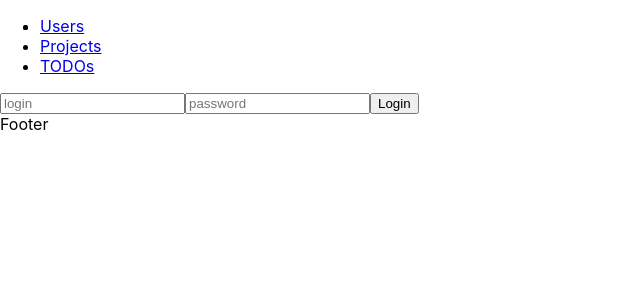
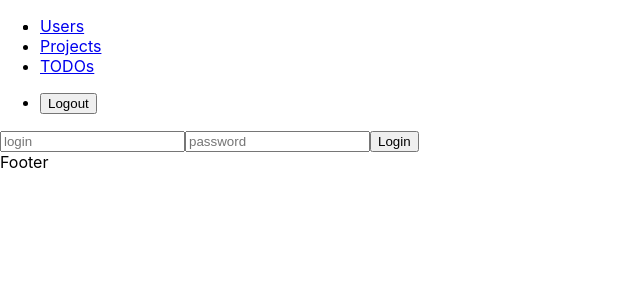
Before and after one commit to mmsolovev/todos, a React (Create React App) app in the folder frontend/: page /login in a window 1280 px wide. Shown: the top 300 px of the page, without its empty margins (0-640 px from the left). Built offline with nearby package versions, Linux system fonts and the light colour scheme; no server answers.

Commit message:
lesson_7: made auth with token

```diff
--- a/frontend/package.json
+++ b/frontend/package.json
@@ -11,6 +11,7 @@
     "react-dom": "^17.0.2",
     "react-router-dom": "^6.2.1",
     "react-scripts": "5.0.0",
+    "universal-cookie": "^4.0.4",
     "web-vitals": "^2.1.4"
   },
   "scripts": {
--- a/frontend/src/App.js
+++ b/frontend/src/App.js
@@ -1,5 +1,5 @@
 import React from 'react';
-import {BrowserRouter, Routes, Route} from "react-router-dom";
+import {BrowserRouter, Routes, Route, Link} from "react-router-dom";
 import './App.css';
 import axios from "axios";
 import Navbar from "./components/Menu";
@@ -8,6 +8,7 @@ import UserList from "./components/User";
 import ToDoList from "./components/ToDo";
 import {ProjectDetail, ProjectList} from "./components/Project";
 import LoginForm from "./components/Auth";
+import Cookies from 'universal-cookie';
 
 
 const DOMAIN = 'http://127.0.0.1:8000'
@@ -27,11 +28,40 @@ class App extends React.Component {
            users: [],
            projects: [],
            project: {},
-           todos: []
+           todos: [],
+           token: ''
        }
    }
 
+   set_token(token) {
+       const cookies = new Cookies()
+       cookies.set('token', token)
+       this.setState({'token': token})
+   }
+
+   is_authenticated() {
+       return this.state.token != ''
+   }
+
+   logout() {
+       this.set_token('')
+   }
+
+   get_token_from_storage() {
+       const cookies = new Cookies()
+       const token = cookies.get('token')
+       this.setState({'token': token})
+   }
+
+   get_token(username, password) {
+       axios.post('http://127.0.0.1:8000/api-token-auth/', {username: username, password: password})
+           .then(response => {
+               this.set_token(response.data['token'])
+           }).catch(error => alert('Неверный логин или пароль'))
+   }
+
    componentDidMount() {
+       this.get_token_from_storage()
         axios.get(get_url('/api/users/'))
         .then(response => {
             //console.log(response.data)
@@ -55,7 +85,11 @@ class App extends React.Component {
        return (
            <BrowserRouter>
                   <header>
-                    <Navbar navbarItems={this.state.navbarItems} />
+                      <Navbar navbarItems={this.state.navbarItems} />
+                      <ul>
+                          <li>{this.is_authenticated() ? <button onClick={()=>this.logout()}>Logout</button> :
+                              <Link to='/login'>Login</Link>}</li>
+                      </ul>
                   </header>
                   <main>
                       <div>
@@ -66,7 +100,8 @@ class App extends React.Component {
 
                             <Route path='/todos' element={<ToDoList items={this.state.todos} />} />
 
-                            <Route path='/login' element={<LoginForm />} />
+                            <Route path='/login' element={<LoginForm get_token={(username, password) =>
+                                this.get_token(username, password)} />} />
                         </Routes>
                       </div>
                   </main>
--- a/frontend/src/components/Auth.js
+++ b/frontend/src/components/Auth.js
@@ -16,7 +16,7 @@ class LoginForm extends React.Component {
     }
 
     handleSubmit(event) {
-      console.log(this.state.login + ' ' + this.state.password)
+      this.props.get_token(this.state.login, this.state.password)
       event.preventDefault()
     }
 
```
Also changed, not shown: 1 other file (tests, documents, lock files or other folders).
